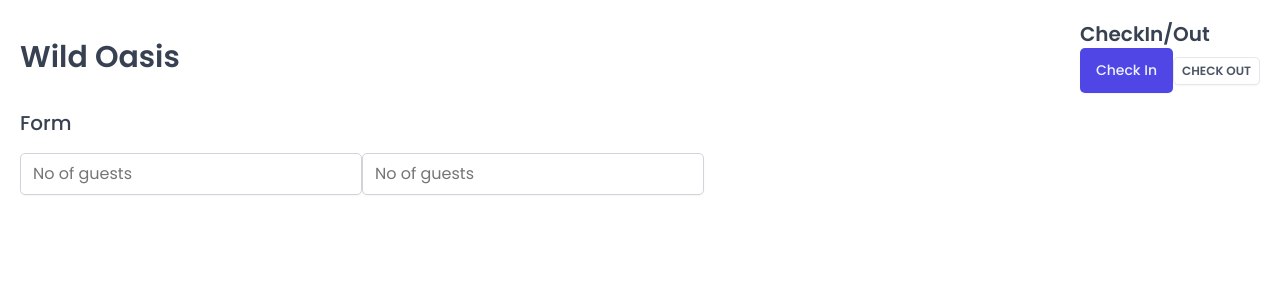
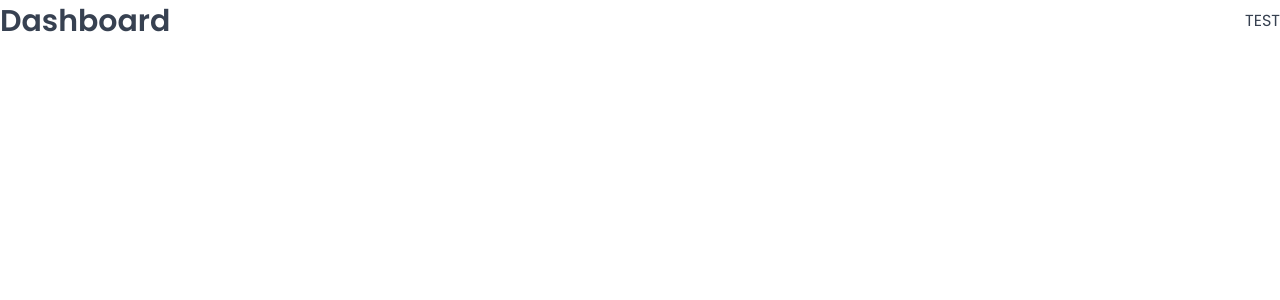
Before and after one commit to StafieA/GuestEase, a React (Vite) app: page /dashboard in a window 1280 px wide. Shown: the top 300 px of the page. Built offline with nearby package versions, Linux system fonts and the light colour scheme; a web font is replaced by a local one.

Commit message:
Set up pages and routes

```diff
--- a/package.json
+++ b/package.json
@@ -12,6 +12,7 @@
   "dependencies": {
     "react": "^18.2.0",
     "react-dom": "^18.2.0",
+    "react-router-dom": "^6.30.0",
     "styled-components": "^6.1.16"
   },
   "devDependencies": {
--- a/src/App.jsx
+++ b/src/App.jsx
@@ -1,40 +1,31 @@
-import styled from "styled-components";
+import { BrowserRouter, Navigate, Route, Routes } from "react-router-dom";
+import Dashboard from "./pages/Dashboard";
+import Bookings from "./pages/Bookings";
+import Cabins from "./pages/Cabins";
+import Users from "./pages/Users";
+import Settings from "./pages/Settings";
+import Account from "./pages/Account";
+import Login from "./pages/Login";
+import PageNotFound from "./pages/PageNotFound";
 import GlobalStyles from "./styles/GlobalStyle";
-import Button from "./ui/Button";
-import Input from "./ui/Input";
-import Heading from "./ui/Heading";
-import Row from "./ui/Row";
-
-const StyledApp = styled.div`
-  /* background-color: orangered; */
-  padding: 20px;
-`;
 
 function App() {
   return (
     <>
       <GlobalStyles />
-      <StyledApp>
-        <Row type="vertical">
-          <Row type="horizontal">
-            <Heading as="h1">Wild Oasis</Heading>
-            <div>
-              <Heading as="h2">CheckIn/Out</Heading>
-              <Button>Check In</Button>
-              <Button variation="secondary" size="small">
-                Check Out
-              </Button>
-            </div>
-          </Row>
-          <Row type="vertical">
-            <Heading as="h3">Form</Heading>
-            <form>
-              <Input type="number" placeholder="No of guests"></Input>
-              <Input type="number" placeholder="No of guests"></Input>
-            </form>
-          </Row>
-        </Row>
-      </StyledApp>
+      <BrowserRouter>
+        <Routes>
+          <Route index element={<Navigate replace to="dashboard" />} />
+          <Route path="dashboard" element={<Dashboard />} />
+          <Route path="bookings" element={<Bookings />} />
+          <Route path="cabins" element={<Cabins />} />
+          <Route path="users" element={<Users />} />
+          <Route path="settings" element={<Settings />} />
+          <Route path="account" element={<Account />} />
+          <Route path="login" element={<Login />} />
+          <Route path="*" element={<PageNotFound />} />
+        </Routes>
+      </BrowserRouter>
     </>
   );
 }
```
Also changed, not shown: 1 other file (tests, documents, lock files or other folders).
